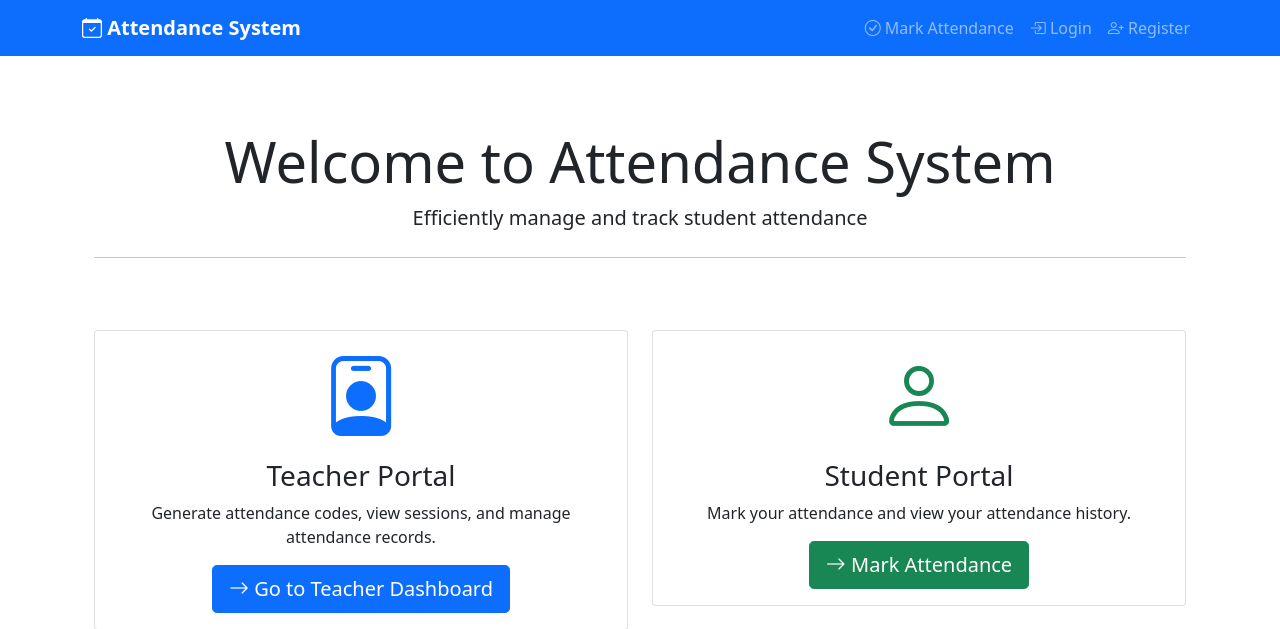
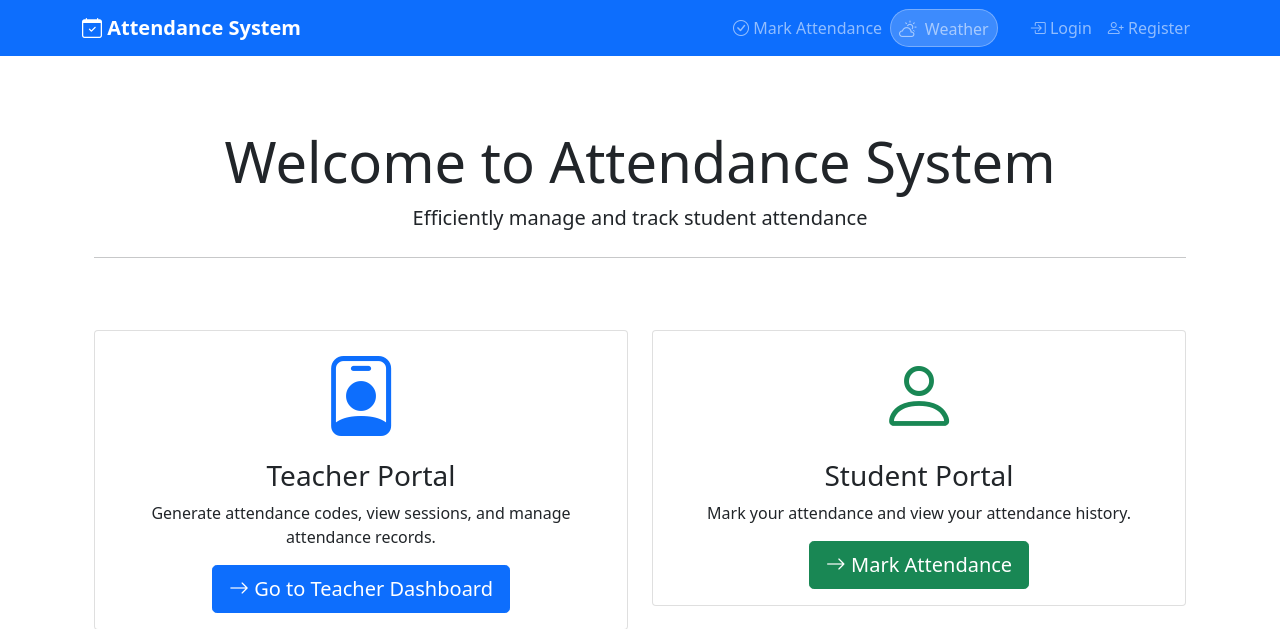
Before and after one commit to crossnovaproject/attendance_sys, a Django app: page / in a window 1280 px wide. Shown: the top 629 px of the page. Run offline with Django 5.2, Linux system fonts and the light colour scheme.

Commit message:
Update base.html
add weather button

```diff
--- a/attendance_sys/student_attendance/templates/student_attendance/base.html
+++ b/attendance_sys/student_attendance/templates/student_attendance/base.html
@@ -116,6 +116,7 @@
             <div class="collapse navbar-collapse" id="navbarNav">
                 <ul class="navbar-nav ms-auto">
 
+
                     {% if user.is_authenticated %}
                         <!-- Dashboard link based on user type -->
                         {% if user.teacher_profile %}
@@ -130,6 +131,7 @@
                                 <i class="bi bi-person"></i> Dashboard
                             </a>
                         </li>
+
                         {% endif %}
 
                         <!-- Common links for authenticated users -->
@@ -217,6 +219,11 @@
                         <li class="nav-item">
                             <a class="nav-link" href="{% url 'student_attendance:mark_attendance' %}">
                                 <i class="bi bi-check-circle"></i> Mark Attendance
+                            </a>
+                        </li>
+                    <li class="nav-item me-2 d-flex align-items-center">
+                            <a class="nav-link weather-btn" href="{% url 'weather_app:index' %}" title="Check Weather">
+                                <i class="bi bi-cloud-sun me-1"></i> Weather
                             </a>
                         </li>
 
```
